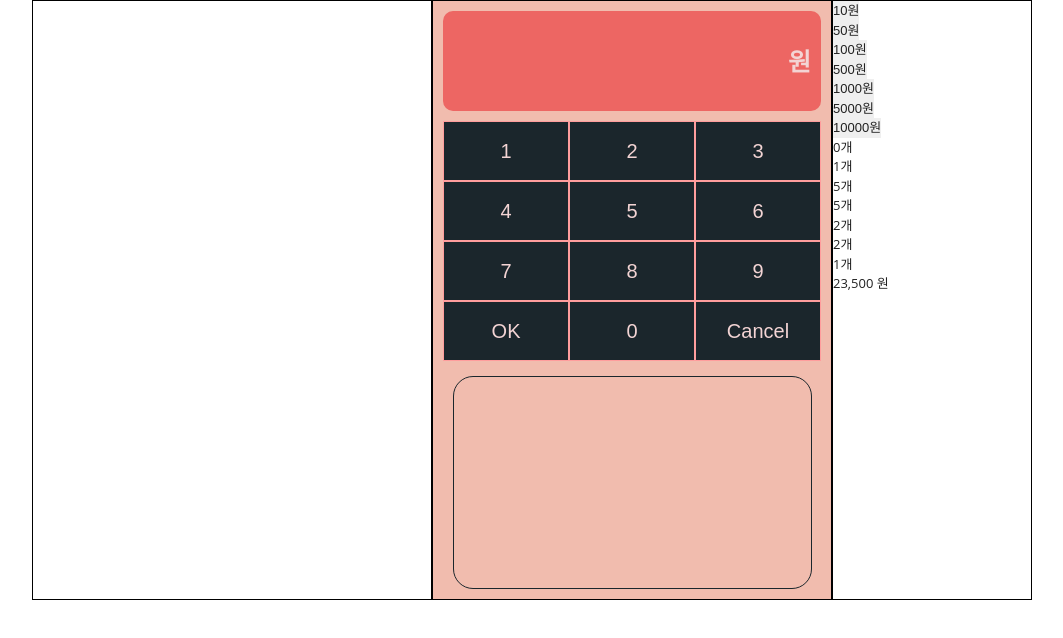
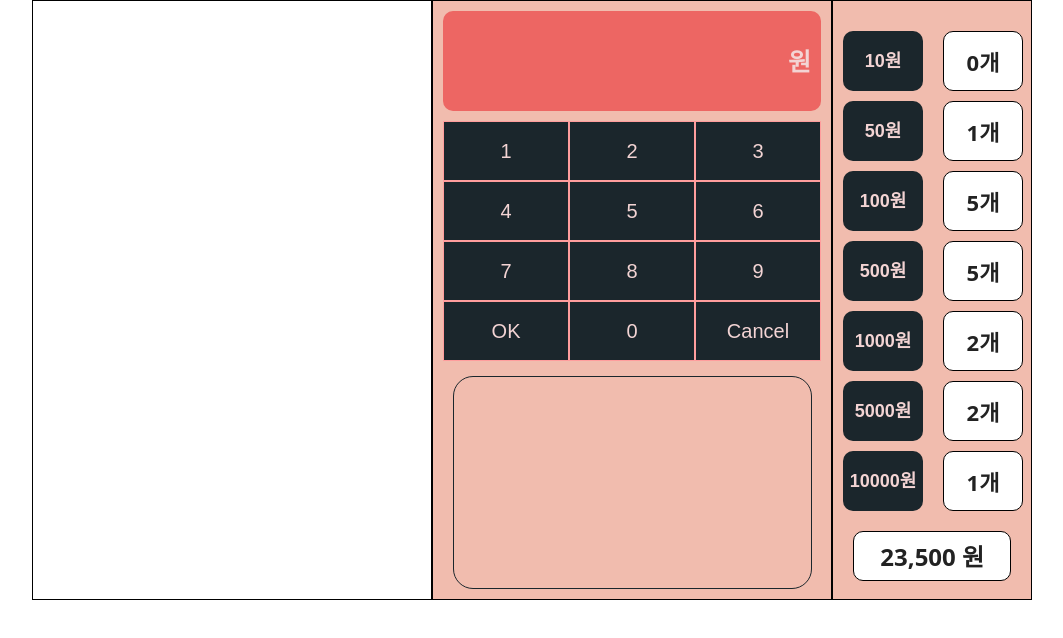
Before and after one commit to codesquad-member-2020/vm-3, a plain HTML site: page index.html in a window 1280 px wide. Shown: the whole page, without its empty margins (105-1168 px from the left). Drawn offline with Linux system fonts and the light colour scheme.

Commit message:
[수정] 지갑 화면에 대한 css 파일 수정
지갑 화면에 대한 css 파일 수정 >
* 버튼 hover/click 효과
* 컨셉에 맞춰 color 스타일링

```diff
--- a/walletStyle.css
+++ b/walletStyle.css
@@ -2,5 +2,92 @@
     width: 200px;
     height: 600px;
     border: 1px solid black;
+    background-color: #f1bcae;
     float: left;
 }
+
+.walletArea > .buttonArea {
+    width: 200px;
+    height: 520px;
+    float: left;
+    display: flex;
+    padding-top: 30px;
+    font-size: 18px;
+}
+
+.walletArea > .buttonArea > .cashValueArea {
+    float: left;
+    width: 100px;
+    height: 500px;
+}
+
+.walletArea > .buttonArea > .cashValueArea > ul {
+    width: 80%;
+    margin: 0 auto;
+}
+
+.walletArea > .buttonArea > .cashValueArea > ul > li {
+    width: 100%;
+    height: 70px;
+}
+
+.walletArea > .buttonArea > .cashValueArea > ul > li > button {
+    width: 100%;
+    height: 60px;
+    border-radius: 10px;
+    background-color: #1b262c;
+    color: #f3d4d4;
+    font-size: inherit;
+    font-weight: bold;
+}
+
+.walletArea > .buttonArea > .cashValueArea > ul > li > button:hover{
+    background-color: gray;
+}
+
+.walletArea > .buttonArea > .cashValueArea > ul > li > button:active{
+    font-size: 14px;
+}
+
+.walletArea > .buttonArea > .cashCountArea {
+    float: right;
+    width: 100px;
+    height: 500px;
+}
+
+.walletArea > .buttonArea > .cashCountArea > ul {
+    width: 80%;
+    margin: 0 auto;
+}
+
+.walletArea > .buttonArea > .cashCountArea > ul > li {
+    width: 100%;
+    height: 70px;
+}
+
+.walletArea > .buttonArea > .cashCountArea > ul > li > p {
+    width: 100%;
+    height: 60px;
+    border-radius: 10px;
+    border: 1px solid black;
+    text-align: center;
+    line-height: 60px;
+    font-size: 22px;
+    font-weight: bold;
+    background-color: white;
+}
+
+.walletArea > p {
+    float: left;
+    margin-top: 10px;
+    margin-left: 20px;
+    width: 80%;
+    height: 50px;
+    text-align: center;
+    line-height: 50px;
+    border-radius: 10px;
+    border: 1px solid black;
+    background-color: white;
+    font-size: 24px;
+    font-weight: bold;
+}
```
